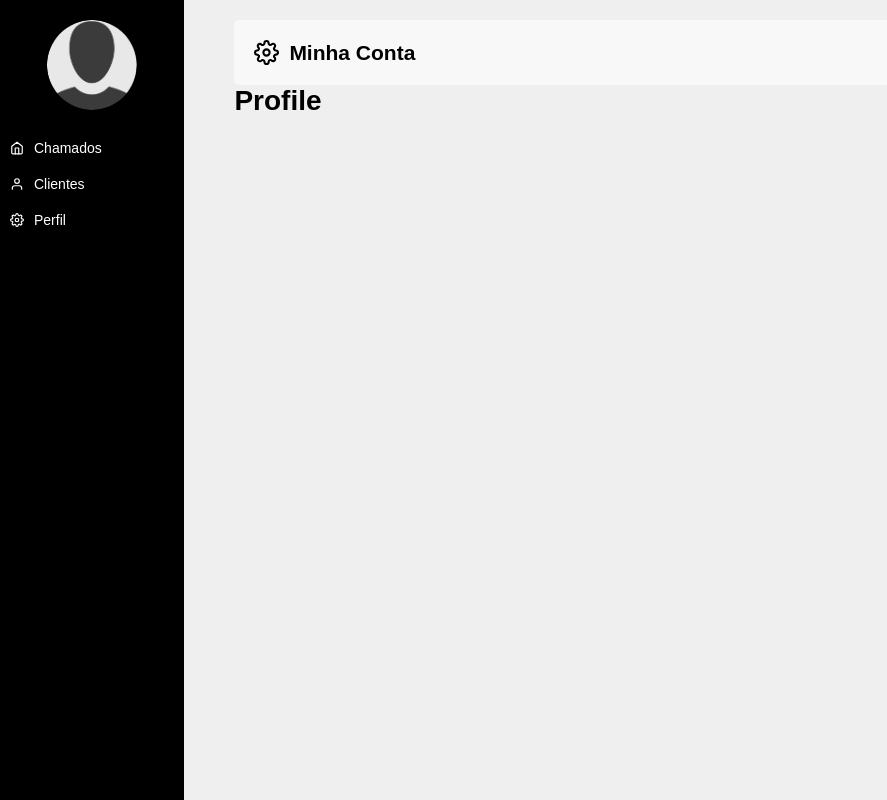
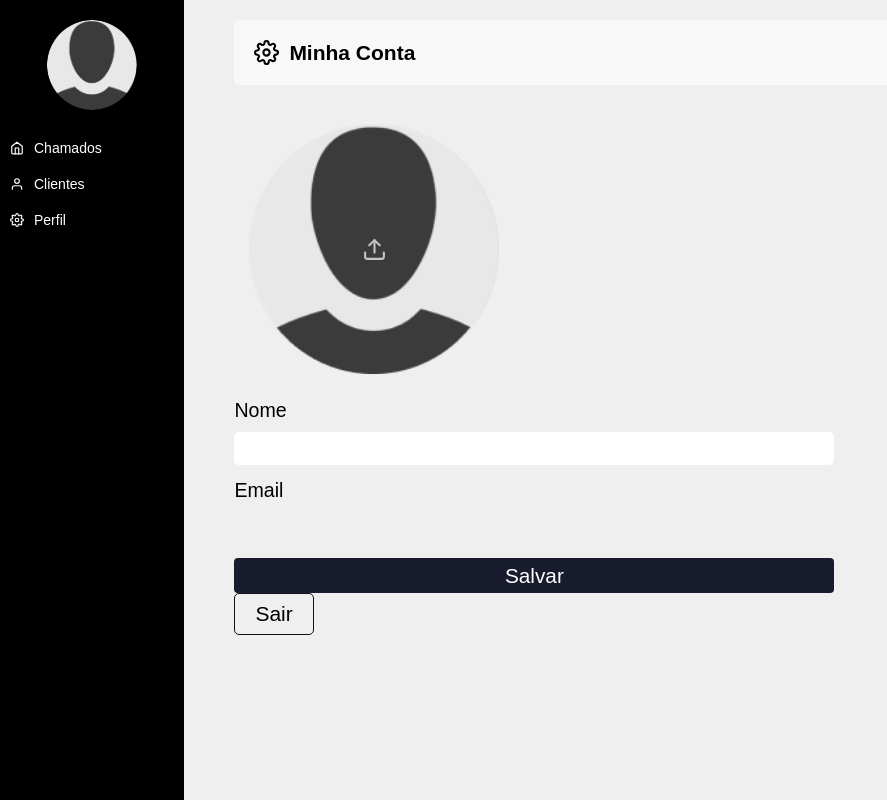
Before and after one commit to jadsonsantos/sistema-chamados, a React (Create React App) app: page /profile in a window 1280 px wide. Shown: the whole page, without its empty margins (0-887 px from the left). Built offline with nearby package versions, Linux system fonts and the light colour scheme.

Commit message:
create profile form

```diff
--- a/src/pages/Profile/index.js
+++ b/src/pages/Profile/index.js
@@ -1,8 +1,36 @@
-import { FiSettings } from 'react-icons/fi'
+import { FiSettings, FiUpload } from 'react-icons/fi'
 import Header from '../../components/Header'
 import Title from '../../components/Title'
+import defaultAvatarImage from '../../assets/avatar.png'
+import { AuthContext } from '../../contexts/auth'
+import { useContext } from 'react'
+import './Profile.scss'
+import useProfile from './useProfile'
 
 const Profile = () => {
+  const { setUser, storageUser } = useContext(AuthContext)
+  const {
+    handleSubmit,
+    handleFile,
+    avatarUrl,
+    setAvatarUrl,
+    imageAvatar,
+    setImageAvatar,
+    name,
+    setName,
+    email,
+    setEmail,
+  } = useProfile()
+
+  setEmail
+  setUser
+  storageUser
+  setAvatarUrl
+  imageAvatar
+  setImageAvatar
+
+  console.log(name)
+
   return (
     <div className="content__general">
       <Header />
@@ -10,7 +38,32 @@ const Profile = () => {
         <Title name="Minha Conta">
           <FiSettings size={25} />
         </Title>
-        <h1>Profile</h1>
+        <section>
+          <form className="form" onSubmit={handleSubmit}>
+            <label className="avatar">
+              <FiUpload color="white" size={25} />
+              <input type="file" accept="image/*" onChange={handleFile} />
+              <img
+                src={avatarUrl || defaultAvatarImage}
+                alt={name || 'Foto de perfil'}
+                width={250}
+                height={250}
+              />
+            </label>
+            <label>Nome</label>
+            <input
+              type="text"
+              value={name}
+              onChange={(e) => setName(e.target.value)}
+            />
+            <label>Email</label>
+            <input type="email" value={email} disabled />
+            <button type="submit">Salvar</button>
+          </form>
+        </section>
+        <section>
+          <button className="logout-btn">Sair</button>
+        </section>
       </div>
     </div>
   )
```
